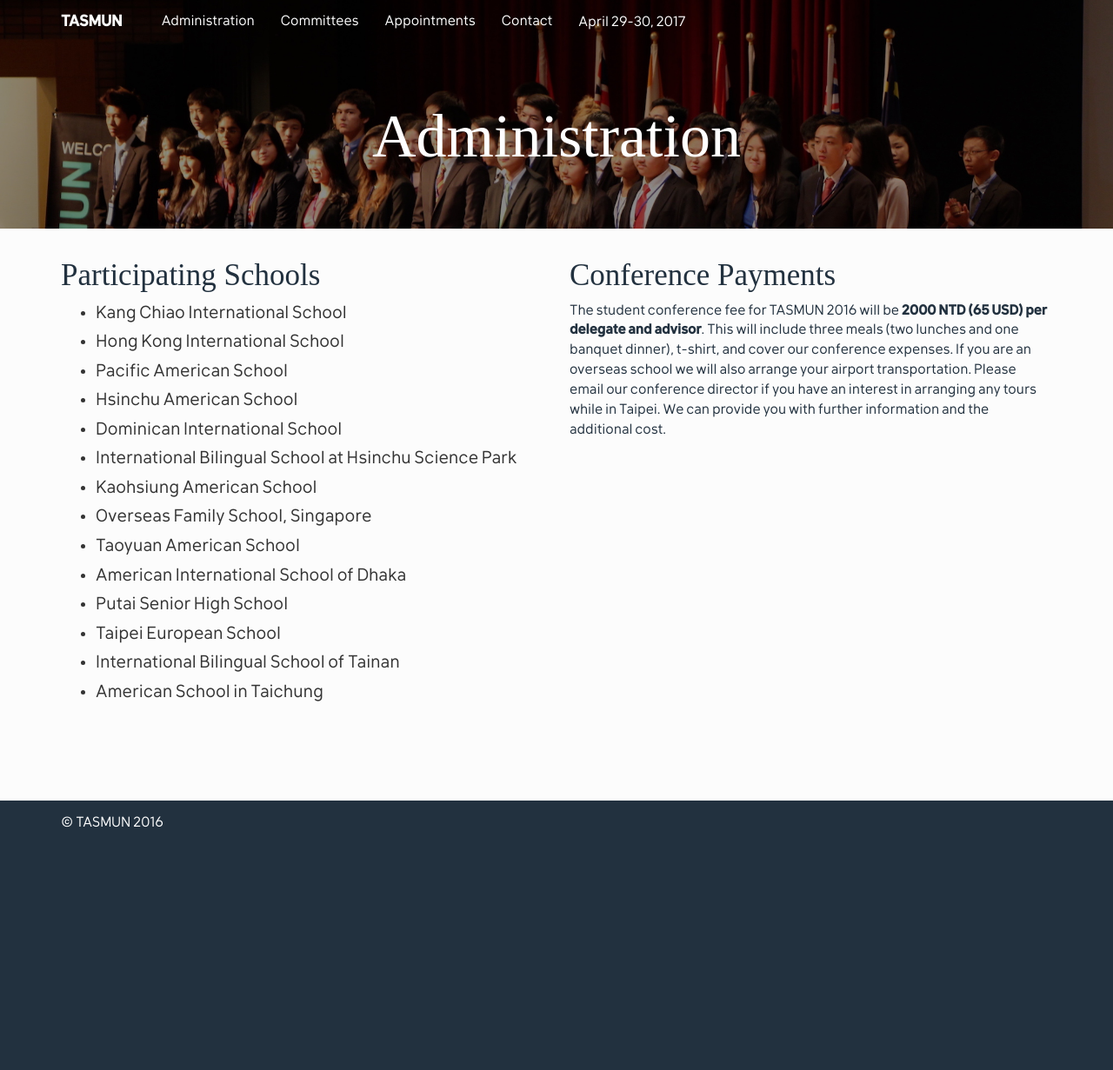
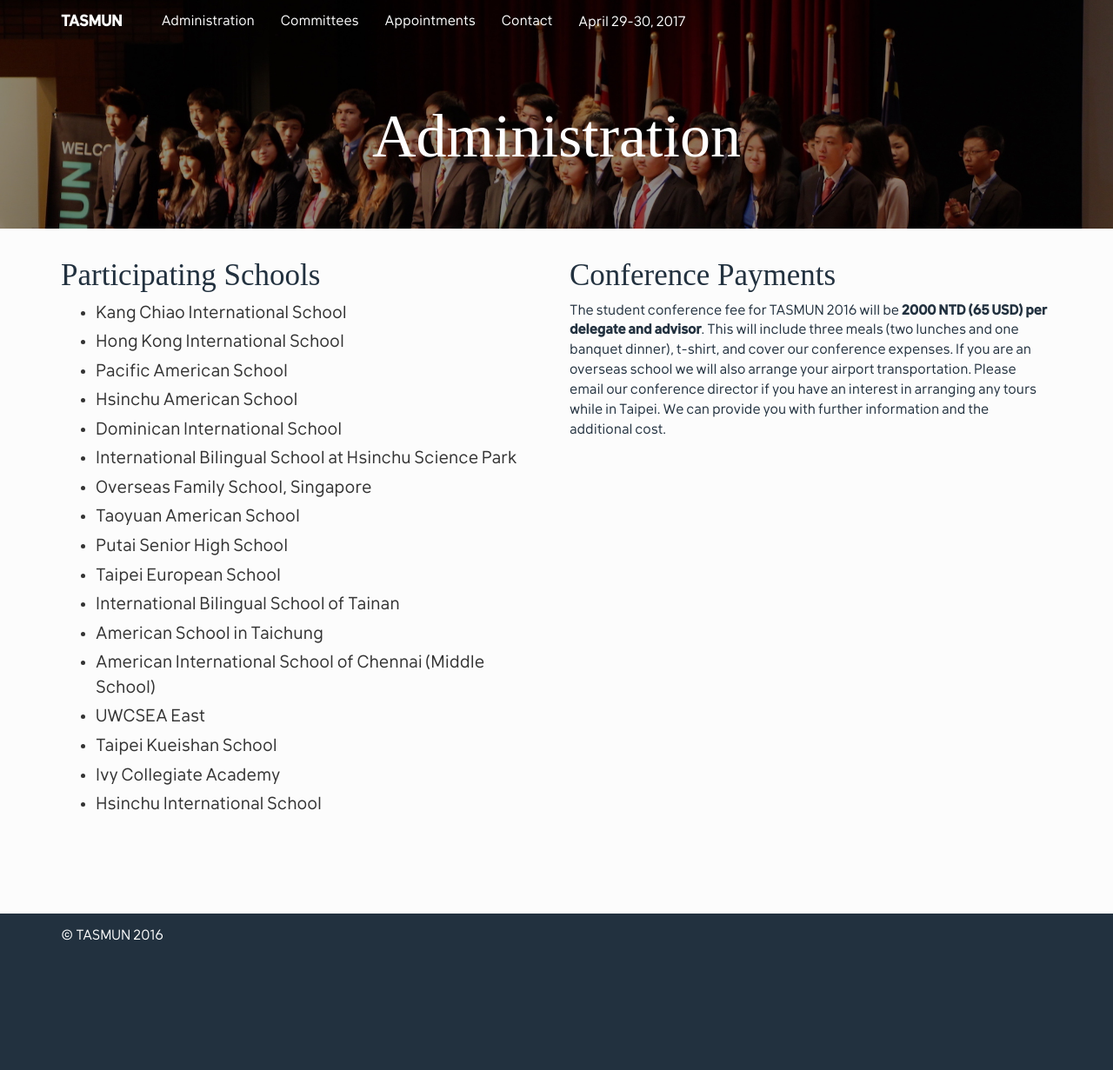
Before and after one commit to alexandernext/tasmun, a Jekyll site: the page built from administration.html, in a window 1280 px wide. Shown: the whole page at 87% size. Built offline with Jekyll 4.4.1, drawn with Linux system fonts in a browser that asks for light colours; some web fonts are replaced; before the commit the page ends 1101 px from its top, so only the background shows below that.

Commit message:
updated list of schools

```diff
--- a/administration.html
+++ b/administration.html
@@ -11,14 +11,17 @@ title: Administration
       <li>Hsinchu American School</li>
       <li>Dominican International School</li>
       <li>International Bilingual School at Hsinchu Science Park</li>
-      <li>Kaohsiung American School</li>
       <li>Overseas Family School, Singapore</li>
       <li>Taoyuan American School</li>
-      <li>American International School of Dhaka</li>
       <li>Putai Senior High School</li>
       <li>Taipei European School</li>
       <li>International Bilingual School of Tainan</li>
       <li>American School in Taichung</li>
+      <li>American International School of Chennai (Middle School)</li>
+      <li>UWCSEA East</li>
+      <li>Taipei Kueishan School</li>
+      <li>Ivy Collegiate Academy</li>
+      <li>Hsinchu International School</li>
     </ul>
   </div>
 <div class="col-md-6">
```
